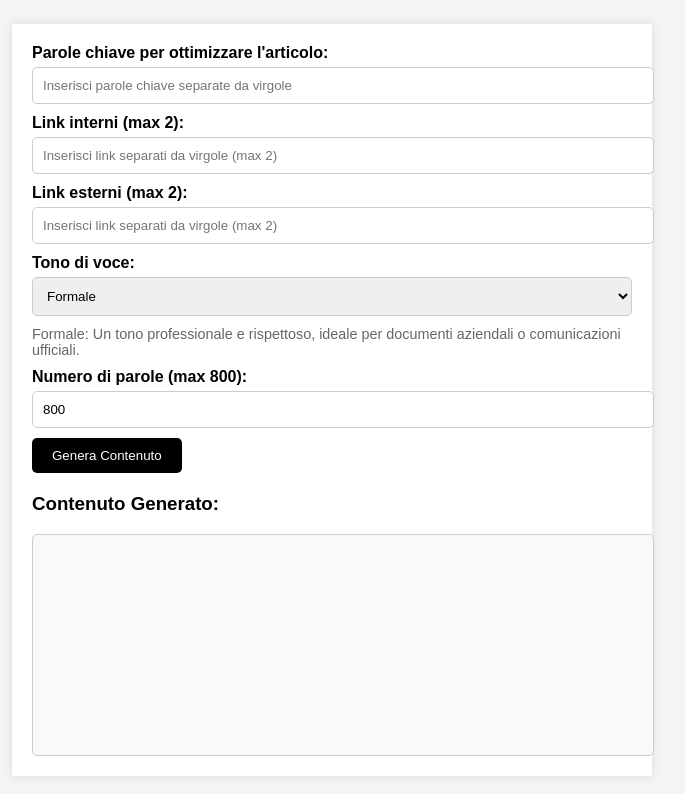
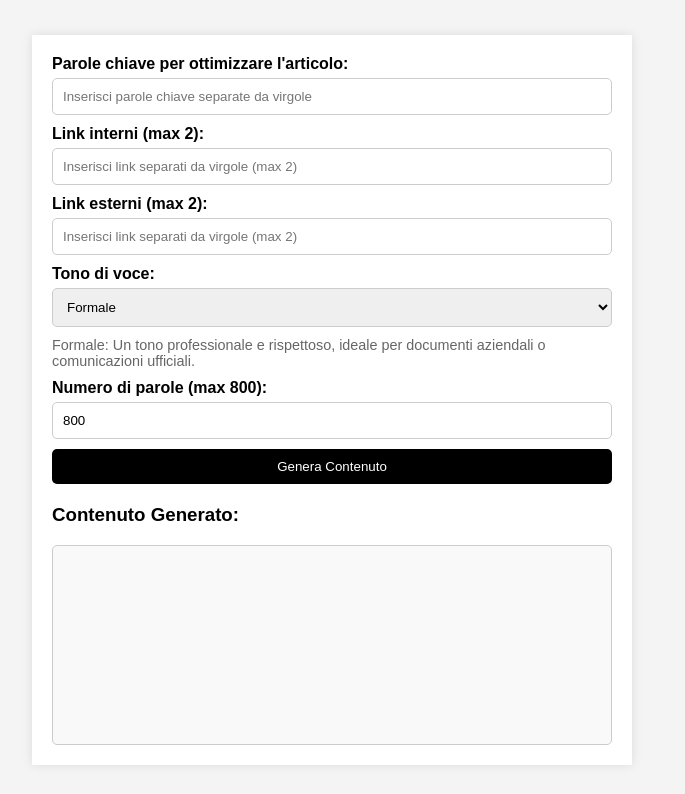
Before and after one commit to gatontini/amber-freelance, a website: page index.html in a window 1280 px wide. Shown: the whole page, without its empty margins (308-993 px from the left). Drawn offline with Linux system fonts and the light colour scheme.

Commit message:
Update index.html

```diff
--- a/index.html
+++ b/index.html
@@ -10,15 +10,20 @@
             display: flex;
             justify-content: center;
             align-items: center;
-            height: 100vh;
+            min-height: 100vh;
             margin: 0;
             background-color: #f4f4f4;
+            padding: 20px;
+            box-sizing: border-box;
         }
         #form-container {
-            width: 600px;
+            width: 100%;
+            max-width: 600px;
             padding: 20px;
             background-color: white;
             box-shadow: 0px 0px 10px rgba(0, 0, 0, 0.1);
+            box-sizing: border-box;
+            overflow-y: auto; /* Aggiunge uno scroll se necessario */
         }
         label {
             display: block;
@@ -31,6 +36,7 @@
             margin-bottom: 10px;
             border: 1px solid #ccc;
             border-radius: 5px;
+            box-sizing: border-box;
         }
         button {
             padding: 10px 20px;
@@ -39,6 +45,7 @@
             color: white;
             cursor: pointer;
             border-radius: 5px;
+            width: 100%;
         }
         button:hover {
             background-color: #333;
@@ -59,6 +66,7 @@
             background-color: #f9f9f9;
             min-height: 200px;
             white-space: pre-wrap; /* Per preservare gli a capo */
+            box-sizing: border-box;
         }
     </style>
 </head>
```
